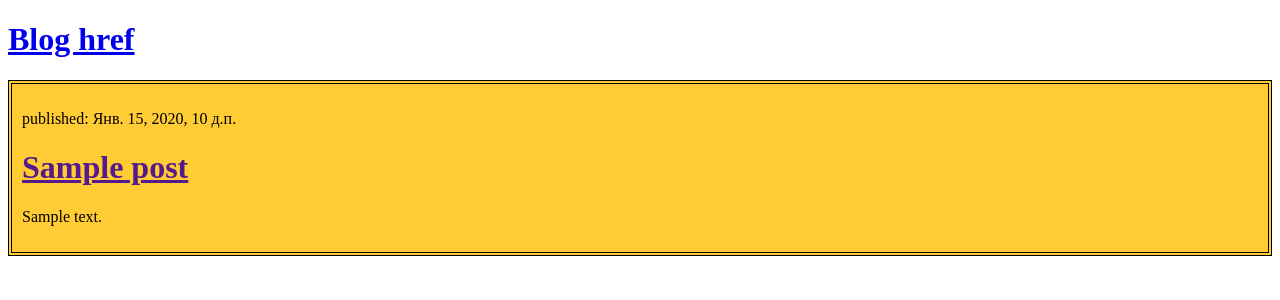
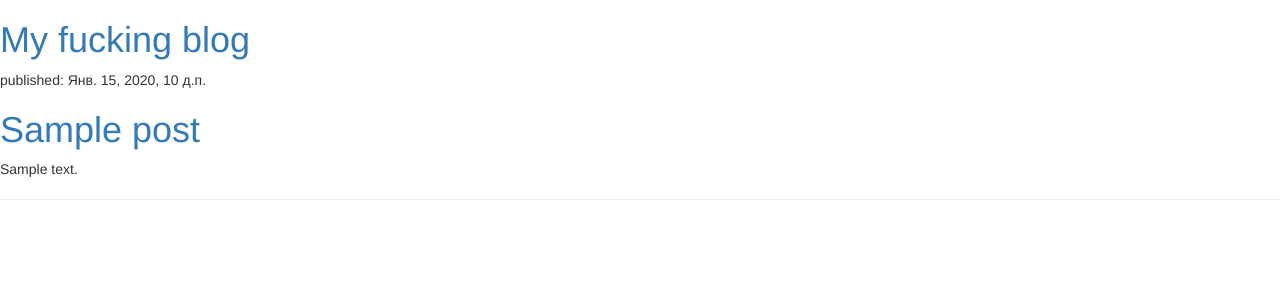
Before and after one commit to gtsyrfa/my-first-blog, a Django app: template blog/templates/blog/post_list.html in a window 1280 px wide. Shown: the top 300 px of the page. Run offline with Django 3.2, Linux system fonts and the light colour scheme; the template is opened without the code that fills it: most values are stand-ins (such as "Sample title", 1, 10 or a date in 2020); some libraries are stand-ins or nearby versions.

Commit message:
I added some CSS

```diff
--- a/blog/templates/blog/post_list.html
+++ b/blog/templates/blog/post_list.html
@@ -1,21 +1,17 @@
 <!DOCTYPE html>
+{% load static %}
 <html lang="en">
 <head>
+    <link rel="stylesheet" href="//maxcdn.bootstrapcdn.com/bootstrap/3.2.0/css/bootstrap.min.css">
+    <link rel="stylesheet" href="//maxcdn.bootstrapcdn.com/bootstrap/3.2.0/css/bootstrap-theme.min.css">
+    <link rel="stylesheet" href="{% static 'css/blog.css' %}">
     <meta charset="UTF-8">
     <title>Its my blog!</title>
 
-    <style>
-        div#divpost{
-            border: 4px double black; /* Параметры границы */
-            background: #fc3; /* Цвет фона */
-            padding: 10px; /* Поля вокруг текста */
-        }
-
-    </style>
 </head>
 <body>
         <div>
-            <h1><a href="/">Blog href</a></h1>
+            <h1><a href="/">My fucking blog</a></h1>
         </div>
         {% for post in posts %}
     <div id=divpost>
@@ -23,6 +19,7 @@
         <h1><a href="">{{ post.title }}</a></h1>
         <p>{{ post.text|linebreaksbr }}</p>
     </div>
-        {%endfor%}
+    <hr>
+        {% endfor %}
 </body>
 </html>
```
Also changed, not shown: blog/static/blog.css (added).
